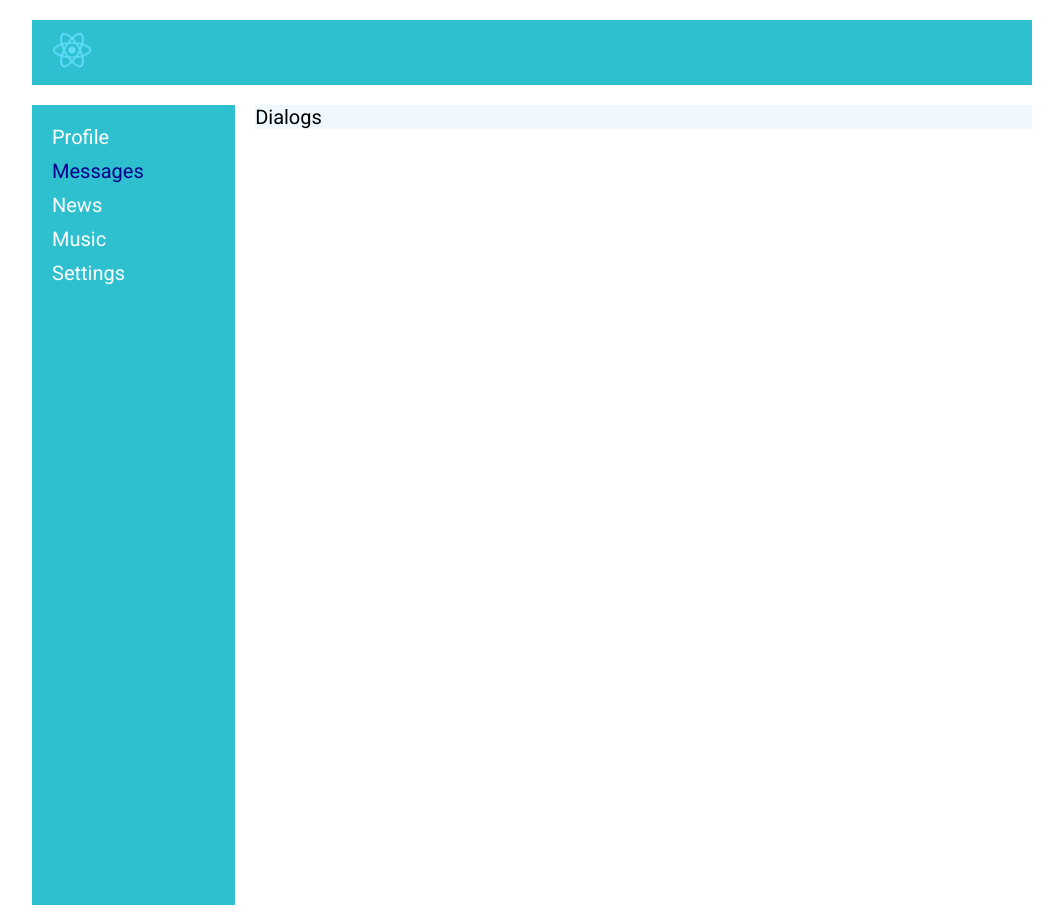
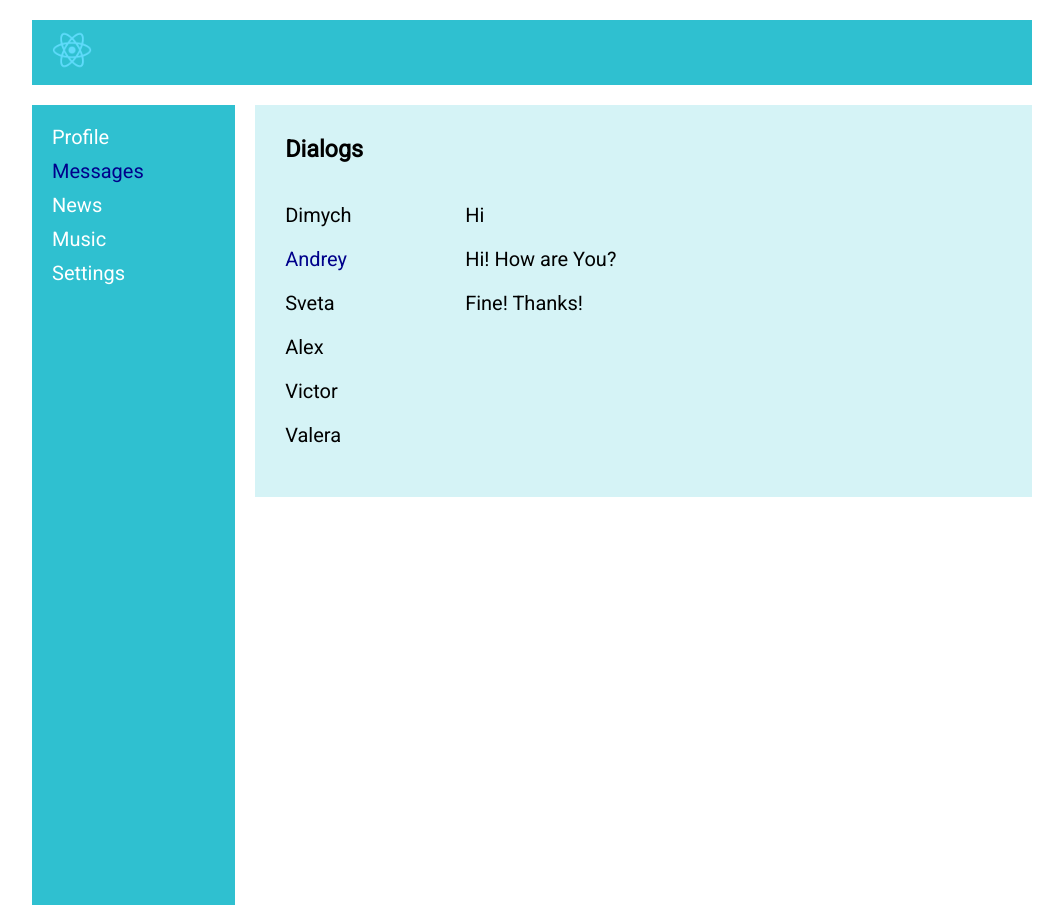
Before and after one commit to tarasovnm/social-network, a React (Create React App) app: page /dialogs in a window 1280 px wide. Shown: the whole page, without its empty margins (108-1171 px from the left). Built offline with nearby package versions, Linux system fonts and the light colour scheme.

Commit message:
Done base markup for dialogs component

```diff
--- a/src/components/Dialogs/Dialogs.jsx
+++ b/src/components/Dialogs/Dialogs.jsx
@@ -3,7 +3,24 @@ import s from './Dialogs.module.scss';
 function Dialogs() {
     return (
         <div className={s.dialogs}>
-            Dialogs
+            <h3 className={s.dialogs__title}>Dialogs</h3>
+
+            <div className={s.dialogs__wrapper}>
+                <ul className={s.dialogs__list}>
+                    <li className={s.dialog}>Dimych</li>
+                    <li className={s.dialog + ' '+ s.active}>Andrey</li>
+                    <li className={s.dialog}>Sveta</li>
+                    <li className={s.dialog}>Alex</li>
+                    <li className={s.dialog}>Victor</li>
+                    <li className={s.dialog}>Valera</li>
+                </ul>
+
+                <ul className={s.dialogs__messages}>
+                    <li className={s.message}>Hi</li>
+                    <li className={s.message}>Hi! How are You?</li>
+                    <li className={s.message}>Fine! Thanks!</li>
+                </ul>
+            </div>
         </div>
     );
 }
--- a/src/components/Dialogs/Dialogs.module.scss
+++ b/src/components/Dialogs/Dialogs.module.scss
@@ -1,3 +1,34 @@
 .dialogs {
-  background-color: aliceblue;
+  padding: 20px;
+  background-color: rgba(#2fc0d0, 0.2);
+
+  &__title {
+    padding: 10px;
+    margin-bottom: 20px;
+  }
+
+  &__wrapper {
+    display: flex;
+  }
+
+  &__list {
+    width: 180px;
+    padding: 10px;
+  }
+
+  .dialog {
+    margin-bottom: 20px;
+  }
+
+  .dialog.active {
+    color: darkblue;
+  }
+
+  &__messages {
+    padding: 10px;
+  }
+
+  .message {
+    margin-bottom: 20px;
+  }
 }
```
